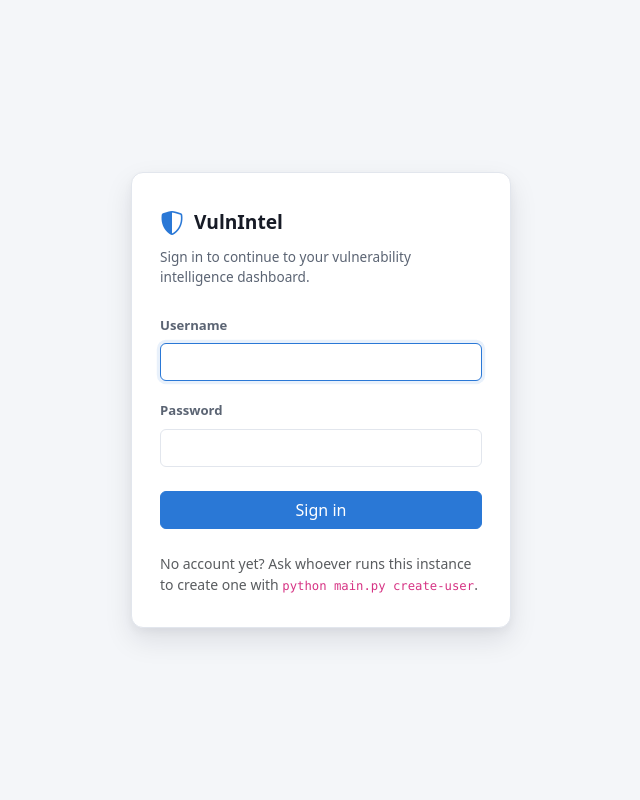
After one commit to bobmarley-17/vuln_intellegence, a Flask app: page /login in a window 1280 px wide. The commit adds this page. Shown: the whole page, without its empty margins (319-959 px from the left). Run offline with Flask 3, Linux system fonts and the light colour scheme; parts of the project's set-up code (start-up, migrations or seed data) failed here and were passed over.

Commit message:
Add multi-user login and in-app CVE lookup
- Multi-user auth via Flask-Login: hashed passwords, session gate on
  all pages/API routes, CLI account management (create/list/enable/
  disable-user).
- CVE search now works for any CVE ID, not just scanned ones: falls
  back to a live NVD/MITRE/EPSS/KEV lookup when a CVE isn't cached,
  then persists it so it's fast next time.
- Fix related CVE-detail modal never opening from the KEV table,
  recent-CVE widgets, product version rows, and article related-CVE
  links.

Co-Authored-By: Claude Sonnet 5 <noreply@anthropic.com>

```diff
--- a/dashboard/app.py
+++ b/dashboard/app.py
@@ -10,11 +10,20 @@ from datetime import datetime, timedelta, timezone
 from pathlib import Path
 from urllib.parse import urlparse
 
-from flask import Flask, jsonify, render_template, request
+from flask import Flask, jsonify, redirect, render_template, request, url_for
+from flask_login import (
+    LoginManager,
+    UserMixin,
+    current_user,
+    login_required,
+    login_user,
+    logout_user,
+)
 
 from config import Config
 from modules.cache import DuplicateSourceError, VulnCache
 from modules.downloader import Downloader
+from modules.extractor import CVE_PATTERN
 from modules.models import AffectedProduct, EnrichedCVE
 from modules.normalizer import product_version_affected
 from modules.pipeline import Pipeline
@@ -24,6 +33,19 @@ logger = logging.getLogger("vuln_intel.dashboard")
 
 DASHBOARD_DIR = Path(__file__).resolve().parent
 SEVERITY_ORDER = {"CRITICAL": 0, "HIGH": 1, "MEDIUM": 2, "LOW": 3}
+
+
+class AppUser(UserMixin):
+    """Flask-Login's view of a users-table row."""
+
+    def __init__(self, row: dict):
+        self.id = str(row["id"])
+        self.username = row["username"]
+        self._active = bool(row["is_active"])
+
+    @property
+    def is_active(self) -> bool:  # noqa: D102 -- overrides UserMixin's default True
+        return self._active
 
 
 class PipelineRunner:
@@ -177,6 +199,62 @@ def create_app(config: Config, debug: bool = False) -> Flask:
     # requests, or it ends up running twice.
     if not debug or os.environ.get("WERKZEUG_RUN_MAIN") == "true":
         scheduler.start()
+
+    app.secret_key = config.secret_key
+
+    login_manager = LoginManager()
+    login_manager.login_view = "login"
+    login_manager.init_app(app)
+
+    @login_manager.user_loader
+    def load_user(user_id: str):
+        row = cache.get_user_by_id(int(user_id))
+        if row is None or not row["is_active"]:
+            return None
+        return AppUser(row)
+
+    @app.before_request
+    def require_login():
+        # Login page, its POST handler, and static assets stay reachable
+        # without a session; everything else -- pages and /api/* alike --
+        # needs an authenticated user.
+        if request.endpoint in ("login", "static") or request.path == "/login":
+            return None
+        if not current_user.is_authenticated:
+            if request.path.startswith("/api/"):
+                return jsonify({"error": "Authentication required"}), 401
+            return redirect(url_for("login", next=request.path))
+        return None
+
+    def _safe_next_url(candidate: str | None) -> str | None:
+        # Only follow same-site relative paths -- never let the `next` param
+        # redirect off this app (open-redirect guard).
+        if candidate and candidate.startswith("/") and not candidate.startswith("//"):
+            return candidate
+        return None
+
+    @app.route("/login", methods=["GET", "POST"])
+    def login():
+        if current_user.is_authenticated:
+            return redirect(url_for("index"))
+        error = None
+        next_url = _safe_next_url(request.args.get("next") or request.form.get("next"))
+        if request.method == "POST":
+            username = (request.form.get("username") or "").strip()
+            password = request.form.get("password") or ""
+            user_row = cache.verify_user_password(username, password)
+            if user_row:
+                cache.update_last_login(user_row["id"])
+                login_user(AppUser(user_row))
+                return redirect(next_url or url_for("index"))
+            error = "Invalid username or password."
+        return render_template("login.html", error=error, next_url=next_url)
+
+    @app.route("/logout", methods=["POST"])
+    @login_required
+    def logout():
+        logout_user()
+        return redirect(url_for("login"))
 
     @app.route("/")
     def index():
@@ -343,9 +421,17 @@ def create_app(config: Config, debug: bool = False) -> Flask:
 
     @app.route("/api/cve/<cve_id>")
     def api_cve_detail(cve_id):
-        cve = cache.get_cve(cve_id.strip().upper())
+        cve_id = cve_id.strip().upper()
+        cve = cache.get_cve(cve_id)
+        if cve is not None:
+            return jsonify(_serialize(cve))
+
+        if not CVE_PATTERN.fullmatch(cve_id):
+            return jsonify({"error": f"'{cve_id}' is not a valid CVE ID."}), 400
+
+        cve = runner.pipeline.enrich_single_cve(cve_id)
         if cve is None:
-            return jsonify({"error": "CVE not found"}), 404
+            return jsonify({"error": f"{cve_id} was not found in NVD or CVE.org."}), 404
         return jsonify(_serialize(cve))
 
     @app.route("/api/check")
--- a/dashboard/static/css/custom.css
+++ b/dashboard/static/css/custom.css
@@ -318,7 +318,11 @@ body {
   border-radius: 999px;
   border: 1px solid var(--border);
   background: var(--surface-alt);
+  font: inherit;
+  color: inherit;
+  cursor: pointer;
 }
+.user-chip:hover { border-color: var(--accent); }
 .user-chip .avatar-circle { width: 26px; height: 26px; font-size: 0.68rem; }
 .user-chip-name { font-size: 0.8rem; font-weight: 600; color: var(--text); }
 
--- /dev/null
+++ b/dashboard/templates/login.html
@@ -0,0 +1,74 @@
+<!DOCTYPE html>
+<html lang="en">
+<head>
+    <meta charset="UTF-8">
+    <meta name="viewport" content="width=device-width, initial-scale=1.0">
+    <title>Sign in &mdash; VulnIntel</title>
+    <link href="https://cdn.jsdelivr.net/npm/bootstrap@5.3.2/dist/css/bootstrap.min.css" rel="stylesheet">
+    <link rel="stylesheet" href="https://cdn.jsdelivr.net/npm/bootstrap-icons@1.11.1/font/bootstrap-icons.css">
+    <link rel="stylesheet" href="{{ url_for('static', filename='css/custom.css') }}">
+    <style>
+        /* This page has no theme toggle -- it follows the system preference
+           only, same as the rest of the app does before a user has picked
+           an explicit theme. */
+        body.login-body {
+            min-height: 100vh;
+            display: flex;
+            align-items: center;
+            justify-content: center;
+            background: var(--bg);
+            padding: 20px;
+        }
+        .login-card {
+            width: 100%;
+            max-width: 380px;
+            background: var(--surface);
+            border: 1px solid var(--border);
+            border-radius: var(--radius-md);
+            box-shadow: var(--shadow-lg);
+            padding: 32px 28px;
+        }
+        .login-brand {
+            display: flex;
+            align-items: center;
+            gap: 10px;
+            font-weight: 700;
+            font-size: 1.2rem;
+            color: var(--text);
+            margin-bottom: 6px;
+        }
+        .login-brand i { color: var(--accent); font-size: 1.5rem; }
+        .login-subtitle { color: var(--text-muted); font-size: 0.85rem; margin-bottom: 24px; }
+    </style>
+</head>
+<body class="login-body">
+    <div class="login-card">
+        <div class="login-brand"><i class="bi bi-shield-shaded"></i> VulnIntel</div>
+        <div class="login-subtitle">Sign in to continue to your vulnerability intelligence dashboard.</div>
+
+        {% if error %}
+        <div class="alert alert-danger py-2 small" role="alert">{{ error }}</div>
+        {% endif %}
+
+        <form method="POST" action="{{ url_for('login') }}">
+            {% if next_url %}
+            <input type="hidden" name="next" value="{{ next_url }}">
+            {% endif %}
+            <div class="mb-3">
+                <label for="username" class="form-label">Username</label>
+                <input type="text" class="form-control" id="username" name="username" autocomplete="username" required autofocus>
+            </div>
+            <div class="mb-4">
+                <label for="password" class="form-label">Password</label>
+                <input type="password" class="form-control" id="password" name="password" autocomplete="current-password" required>
+            </div>
+            <button type="submit" class="btn btn-accent w-100">Sign in</button>
+        </form>
+
+        <p class="text-muted small mt-4 mb-0">
+            No account yet? Ask whoever runs this instance to create one with
+            <code>python main.py create-user</code>.
+        </p>
+    </div>
+</body>
+</html>
--- a/modules/cache.py
+++ b/modules/cache.py
@@ -12,6 +12,8 @@ import sqlite3
 from contextlib import contextmanager
 from datetime import datetime, timedelta, timezone
 from pathlib import Path
+
+from werkzeug.security import check_password_hash, generate_password_hash
 
 from modules.models import AffectedProduct, Article, EnrichedCVE
 
@@ -65,6 +67,15 @@ CREATE TABLE IF NOT EXISTS scan_history (
     FOREIGN KEY (source_id) REFERENCES source_urls(id)
 );
 
+CREATE TABLE IF NOT EXISTS users (
+    id INTEGER PRIMARY KEY AUTOINCREMENT,
+    username TEXT UNIQUE NOT NULL,
+    password_hash TEXT NOT NULL,
+    is_active INTEGER NOT NULL DEFAULT 1,
+    created_at TEXT NOT NULL,
+    last_login_at TEXT
+);
+
 CREATE INDEX IF NOT EXISTS idx_article_cves_cve ON article_cves(cve_id);
 CREATE INDEX IF NOT EXISTS idx_source_urls_status ON source_urls(status);
 CREATE INDEX IF NOT EXISTS idx_scan_history_source ON scan_history(source_id);
@@ -99,6 +110,10 @@ _ARTICLE_MIGRATED_COLUMNS = {"source_id": "INTEGER"}
 
 class DuplicateSourceError(Exception):
     """Raised when a source URL already exists in the database."""
+
+
+class DuplicateUserError(Exception):
+    """Raised when a username already exists in the database."""
 
 
 class VulnCache:
@@ -374,6 +389,72 @@ class VulnCache:
         return [dict(r) for r in rows]
 
     # ------------------------------------------------------------------
+    # Users (dashboard login)
+    # ------------------------------------------------------------------
+    def create_user(self, username: str, password: str) -> int:
+        """Creates a login account. Returns the new user id, or raises
+        DuplicateUserError if the username is already taken."""
+        now = datetime.now(timezone.utc).isoformat()
+        password_hash = generate_password_hash(password)
+        try:
+            with self._connect() as conn:
+                cursor = conn.execute(
+                    "INSERT INTO users (username, password_hash, is_active, created_at) VALUES (?, ?, 1, ?)",
+                    (username, password_hash, now),
+                )
+                return cursor.lastrowid
+        except sqlite3.IntegrityError as exc:
+            raise DuplicateUserError(f"User already exists: {username}") from exc
+
+    def verify_user_password(self, username: str, password: str) -> dict | None:
+        """Returns the user row if the username/password pair is valid and
+        the account is active, else None. Never distinguishes 'no such
+        user' from 'wrong password' in its return value -- that's the
+        caller's job to keep constant-ish (avoid username enumeration)."""
+        with self._connect() as conn:
+            row = conn.execute("SELECT * FROM users WHERE username = ?", (username,)).fetchone()
+        if row is None:
+            return None
+        if not row["is_active"]:
+            return None
+        if not check_password_hash(row["password_hash"], password):
+            return None
+        return dict(row)
+
+    def get_user_by_id(self, user_id: int) -> dict | None:
+        with self._connect() as conn:
+            row = conn.execute("SELECT * FROM users WHERE id = ?", (user_id,)).fetchone()
+        return dict(row) if row else None
+
+    def get_user_by_username(self, username: str) -> dict | None:
+        with self._connect() as conn:
+            row = conn.execute("SELECT * FROM users WHERE username = ?", (username,)).fetchone()
+        return dict(row) if row else None
+
+    def list_users(self) -> list[dict]:
+        with self._connect() as conn:
+            rows = conn.execute(
+                "SELECT id, username, is_active, created_at, last_login_at FROM users ORDER BY username"
+            ).fetchall()
+        return [dict(r) for r in rows]
+
+    def update_last_login(self, user_id: int) -> None:
+        with self._connect() as conn:
+            conn.execute(
+                "UPDATE users SET last_login_at = ? WHERE id = ?",
+                (datetime.now(timezone.utc).isoformat(), user_id),
+            )
+
+    def set_user_active(self, username: str, active: bool) -> bool:
+        """Returns whether a matching user was found and updated."""
+        with self._connect() as conn:
+            cursor = conn.execute(
+                "UPDATE users SET is_active = ? WHERE username = ?",
+                (int(active), username),
+            )
+            return cursor.rowcount > 0
+
+    # ------------------------------------------------------------------
     # CVEs
     # ------------------------------------------------------------------
     def get_cached_cve(self, cve_id: str) -> EnrichedCVE | None:
--- a/requirements.txt
+++ b/requirements.txt
@@ -5,5 +5,6 @@ lxml>=5.0.0
 python-dateutil>=2.8.2
 python-dotenv>=1.0.0
 Flask>=3.0.0
+Flask-Login>=0.6.3
 PyYAML>=6.0.1
 feedparser>=6.0.10
```
Also changed, not shown: config.py (+20 -0 lines), dashboard/static/js/dashboard.js (+52 -15 lines), dashboard/templates/index.html (+25 -3 lines), main.py (+78 -2 lines), modules/pipeline.py (+15 -0 lines), tests/test_auth.py (added, +72 -0 lines), 2 other files.
